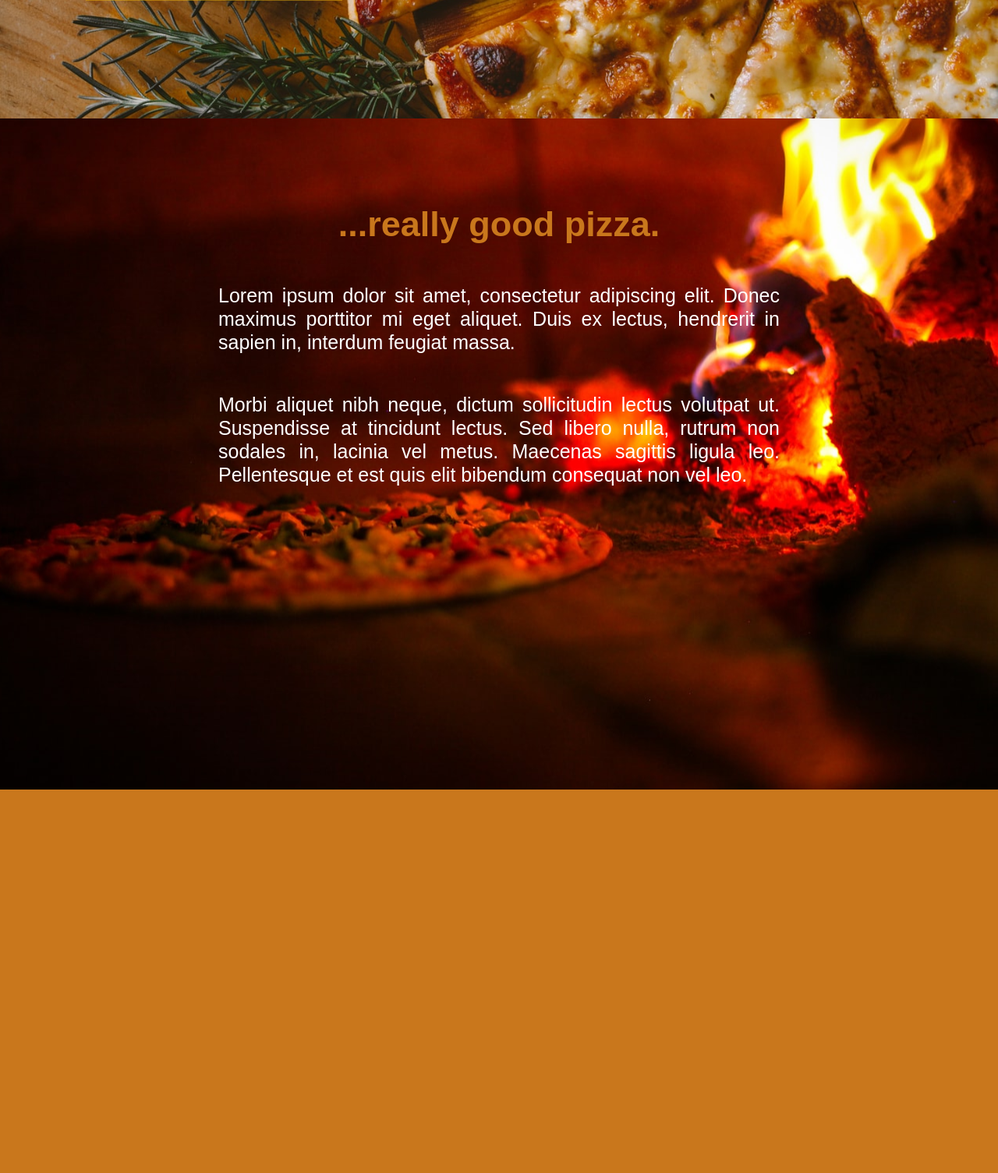
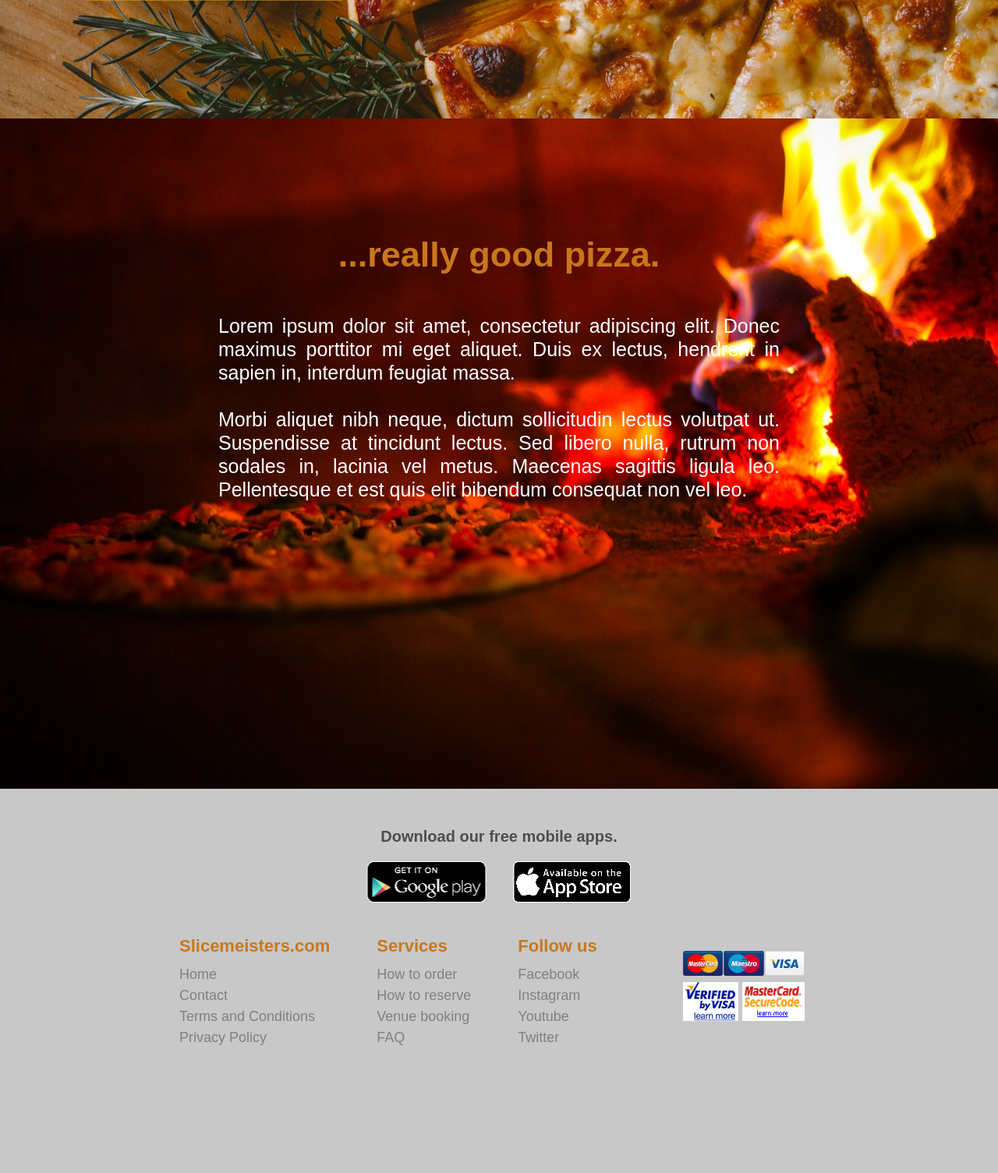
Before and after one commit to nlukic97/pizza-website, a PHP site: page / in a window 1280 px wide. Shown: the part 634-2139 px from the top of the page at 78% size. Before the commit the page ends 1647 px from the top, so only its background shows below. Run offline with PHP 8.4, Linux system fonts and the light colour scheme.

Commit message:
page 1 finished (without buttons on pic2, and without the correct font in the logo and .yellow-box. Navigation acts strange when zooming out of page)

```diff
--- a/css/style.css
+++ b/css/style.css
@@ -2,6 +2,10 @@ body {
 	margin:0;
 	padding: 0;
 	/*background: #333;*/
+}
+
+p {
+	margin: 0;
 }
 
 /*-------------------------HEADER ---------------------*/
@@ -136,7 +140,7 @@ nav ul li a:hover {
 .container3 {
 	width: 1280px;
 	height: 100%;
-	margin: 0 auto;
+	margin: -1px auto 0;
 	background-image: url(../images/pizza-oven.jpg);
 	background-position: center;
 	font-family: 'Arial', sans-serif;
@@ -148,7 +152,9 @@ nav ul li a:hover {
 #text-box h2 {
 	margin: 0;
 	color: #C9771C;
-	padding-top: 110px;
+	/*padding-top: 110px;*/
+	padding-top: 150px;
+	padding-bottom: 20px;
 }
 
 #text-box {
@@ -162,11 +168,93 @@ nav ul li a:hover {
 	text-align: justify;
 	font-weight: normal;
 	font-size: 25px;
-	padding-top: 25px;
+	padding-top: 30px;
 	line-height: 1.2;
 }
 
 /*---------------------FOOTER-------------------------*/
+footer {
+	width: 100%;
+	height: 493px;
+}
+
+.container-footer {
+	width: 1280px;
+	height: 493px;
+	margin: 0 auto;
+	background-color: #C8C8C8;
+	font-family: 'Arial', sans-serif;
+}
+
+.container-footer #p-download {
+	text-align: center;
+	font-size: 20px;
+	color: #4F4D4D;
+	font-weight: bold;
+	padding-top: 50px;
+}
+
+.container-footer .buttons {
+	margin: 0 auto;
+	width: 345px;
+	padding-top: 20px;
+}
+
+.container-footer .google-play {
+	height: 53px;
+	width: 158px;
+	background-image: url(../images/google-play.png);
+	float: left;
+	background-position: center;
+}
+
+.container-footer .app-store {
+	height: 53px;
+	width: 158px;
+	background-image: url(../images/app-store.png);
+	background-position: center;
+	float: right;
+}
+
+.footer-lists {
+margin: 0 auto;
+width: 621px;
+margin-top: 80px;
+margin-left: 190px;
+}
+
+.footer-lists ul {
+	list-style-type: none;
+	float: left;
+	padding-right: 20px;
+}
+
+.footer-h {
+	color: #C9771C;
+	font-size: 22px;
+	font-weight: bold;
+	padding-bottom: 10px;
+
+}
+
+.footer-lists ul li a {
+	text-decoration: none;
+	color: #808080;
+	font-size: 18px;
+	line-height: 1.5;
+}
+
+.cards {
+	background-image: url(../images/cards.png);
+	height: 90px;
+	width: 156px;
+	float: left;
+	margin-left: 90px;
+	margin-top: 35px;
+}
+
+
+
 
 
 
--- a/index.html
+++ b/index.html
@@ -49,6 +49,42 @@
 
 <!-- ---------------Footer---------------->
 <footer>
+	<div class="container-footer">
+
+			<p id="p-download">Download our free mobile apps.</p>
+
+		<div class="buttons">
+
+			<a href="#"><div class="google-play"></div></a>
+			<a href="#"><div class="app-store"></div></a>
+		</div>
+
+		<div class="footer-lists">
+			<ul>
+				<p class="footer-h">Slicemeisters.com</p>
+				<li><a href="#">Home</a></li>
+				<li><a href="#">Contact</a></li>
+				<li><a href="#">Terms and Conditions</a></li>
+				<li><a href="#">Privacy Policy</a></li>
+			</ul>
+			<ul>
+				<p class="footer-h">Services</p>
+				<li><a href="#">How to order</a></li>
+				<li><a href="#">How to reserve</a></li>
+				<li><a href="#">Venue booking</a></li>
+				<li><a href="#">FAQ</a></li>
+			</ul>
+			<ul>
+				<p class="footer-h">Follow us</p>
+				<li><a href="#">Facebook</a></li>
+				<li><a href="#">Instagram</a></li>
+				<li><a href="#">Youtube</a></li>
+				<li><a href="#">Twitter</a></li>
+			</ul>
+
+		</div>
+		<div class="cards"></div>
+	</div>
 </footer>
 
 </body>
```
Also changed, not shown: images/cards.png (added).
